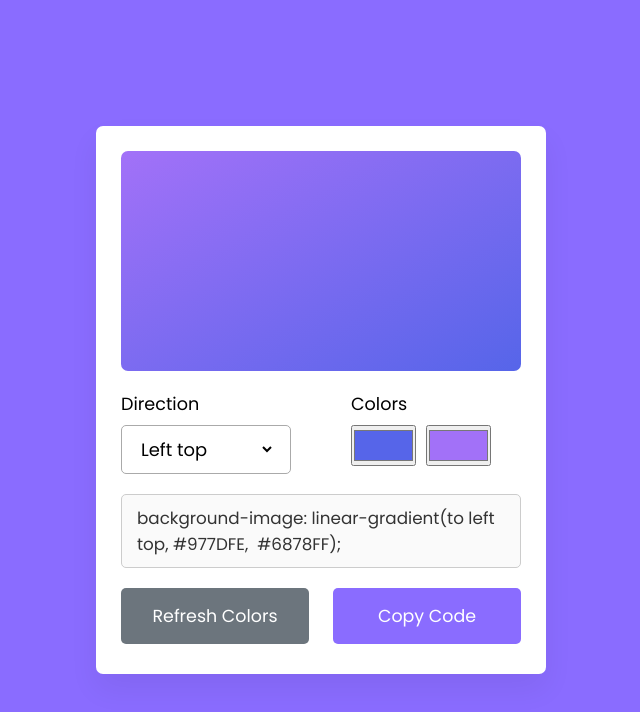
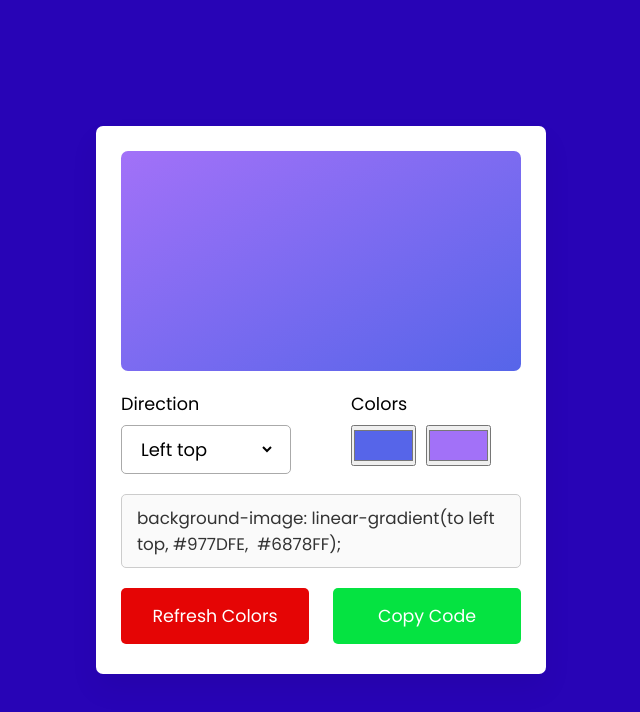
Before and after one commit to YawBoah/Gradient-Color-Generator, a plain HTML site: page index.html in a window 1280 px wide. Shown: the whole page, without its empty margins (319-959 px from the left). Drawn offline with Linux system fonts and the light colour scheme.

Commit message:
Change of colors

```diff
--- a/style.css
+++ b/style.css
@@ -16,7 +16,7 @@ body {
   align-items: center;
   justify-content: center;
   min-height: 100vh;
-  background: #8A6CFF;
+  background: #2804b6;
 }
 
 /* Styling for the main wrapper */
@@ -112,22 +112,22 @@ body {
 
 /* Styling for the refresh button */
 .buttons .refresh {
-  background: #6C757D;
+  background: #e50505;
 }
 
 /* Hover styling for the refresh button */
 .buttons .refresh:hover {
-  background: #5f666d;
+  background: #f10707;
 }
 
 /* Styling for the copy button */
 .buttons .copy {
-  background: #8A6CFF;
+  background: #05e341;
 }
 
 /* Hover styling for the copy button */
 .buttons .copy:hover {
-  background: #704dff;
+  background: #120157;
 }
 
 /* Media Query for smaller screens (max-width: 432px) */
```
